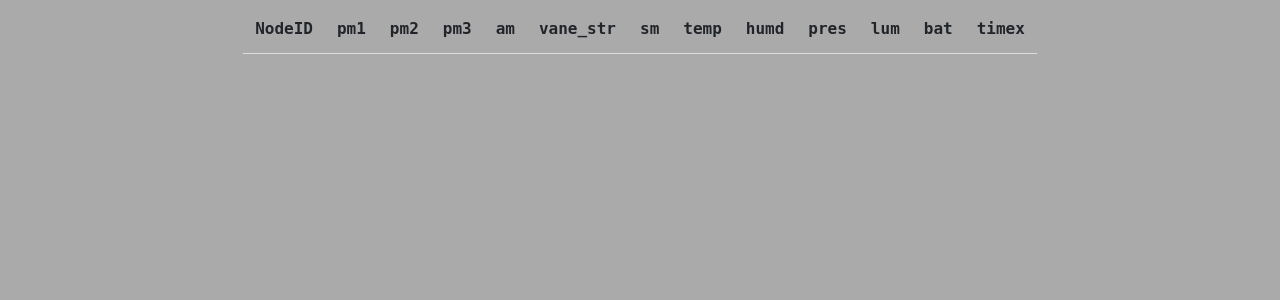
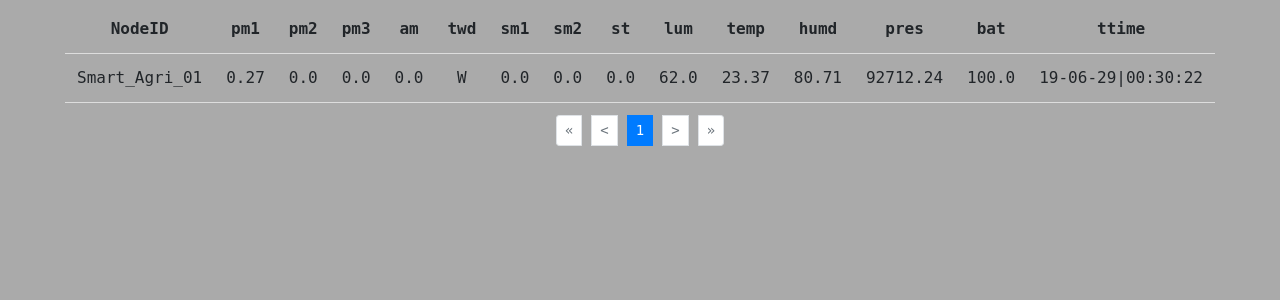
Before and after one commit to BruteForce009/libelium-data-processing, a Flask app: page / in a window 1280 px wide. Shown: the top 300 px of the page. Run offline with Flask 2, Linux system fonts and the light colour scheme; data comes from the database, SQL or seed files in the repository; both versions use the stored data as it was after the commit; data that the repository does not hold is empty; some libraries are stand-ins or nearby versions.

Commit message:
Added Pagination and Updated Models

```diff
--- a/appdir/config.py
+++ b/appdir/config.py
@@ -2,5 +2,5 @@
 
 
 class Config:
-    SECRET_KEY = os.environ.get('SECRET_KEY')
-    SQLALCHEMY_DATABASE_URI = os.environ.get('SQLALCHEMY_DATABASE_URI')
+    SECRET_KEY = "123456789"
+    SQLALCHEMY_DATABASE_URI = "sqlite:///site.db"
--- a/appdir/routes.py
+++ b/appdir/routes.py
@@ -1,15 +1,20 @@
 from flask import render_template, url_for, flash, redirect, get_flashed_messages, request
 from appdir import app, db
 import appdir.models
-import appdir.forms
+from datetime import datetime
 import json
 import time
+
+
+def remove(string):
+    return string.replace(" ", "|")
 
 
 @app.route('/')
 @app.route("/data_")
 def data_():
-    sensors = appdir.models.SensorData.query.all()
+    page = request.args.get('page', 1, type=int)
+    sensors = appdir.models.SensorData.query.order_by(appdir.models.SensorData.ttime.desc()).paginate(page=page, per_page=12)
     return render_template('data_.html', sensors=sensors)
 
 
@@ -17,54 +22,49 @@
 def data():
     if request.method == 'POST':
         NodeID = request.args.get('NodeID', type=str)
-        pm1 = request.args.get('tpluviometer1', type=str)
-        pm2 = request.args.get('tpluviometer2', type=str)
-        pm3 = request.args.get('tpluviometer3', type=str)
-        am = request.args.get('tanemometer', type=str)
-        vane_str = request.args.get('twd', type=str)
-        sm = request.args.get('tSoil_moist', type=str)
-        temp = request.args.get('ttemp', type=str)
-        humd = request.args.get('thumd', type=str)
-        pres = request.args.get('tpres', type=str)
-        lum = request.args.get('tLuminosity', type=str)
-        bat = request.args.get('tbat', type=float)
-        timex = request.args.get('ttime', type=str)
-        sensordata = appdir.models.SensorData(NodeID=NodeID, tpluviometer1=pm1, tpluviometer2=pm2, tpluviometer3=pm3, tanemometer=am, twd=vane_str, tSoil_moist=sm, ttemp=temp, thumd=humd, tpres=pres, tLuminosity=lum, tbat=bat, ttime=timex)
+        pm1 = request.args.get('pm1', type=str)
+        pm2 = request.args.get('pm2', type=str)
+        pm3 = request.args.get('pm3', type=str)
+        am = request.args.get('am', type=str)
+        twd = request.args.get('twd', type=str)
+        sm1 = request.args.get('sm1', type=str)
+        sm2 = request.args.get('sm2', type=str)
+        st = request.args.get('st', type=str)
+        lum = request.args.get('lum', type=str)
+        temp = request.args.get('temp', type=str)
+        humd = request.args.get('humd', type=str)
+        pres = request.args.get('pres', type=str)
+        bat = request.args.get('bat', type=float)
+        ttime = request.args.get('ttime', type=str)
+
+        sensordata = appdir.models.SensorData(NodeID=NodeID, pm1=pm1, pm2=pm2, pm3=pm3, am=am, twd=twd, sm1=sm1, sm2=sm2, st=st, lum=lum, temp=temp, humd=humd, pres=pres, bat=bat, ttime=ttime)
         db.session.add(sensordata)
         db.session.commit()
-    sensors = appdir.models.SensorData.query.all()
-    return render_template('data_.html', sensors=sensors)
+    return 'Done'
 
 
 @app.route("/datg", methods=['POST'])
 def datg():
-    NodeID = request.args.get('NodeID')
-    pm1 = request.args.get('tpluviometer1')
-    pm2 = request.args.get('tpluviometer2')
-    pm3 = request.args.get('tpluviometer3')
-    am = request.args.get('tanemometer')
-    vane_str = request.args.get('twd')
-    sm = request.args.get('tSoil_moist')
-    temp = request.args.get('ttemp')
-    humd = request.args.get('thumd')
-    pres = request.args.get('tpres')
-    lum = request.args.get('tLuminosity')
-    bat = request.args.get('tbat')
-    timex = request.args.get('ttime')
-    sensordata = appdir.models.SensorData(NodeID=NodeID, tpluviometer1=pm1, tpluviometer2=pm2, tpluviometer3=pm3, tanemometer=am, twd=vane_str, tSoil_moist=sm, ttemp=temp, thumd=humd, tpres=pres, tLuminosity=lum, tbat=bat, ttime=timex)
+    NodeID = request.args.get('NodeID', type=str)
+    pm1 = request.args.get('pm1', type=str)
+    pm2 = request.args.get('pm2', type=str)
+    pm3 = request.args.get('pm3', type=str)
+    am = request.args.get('am', type=str)
+    twd = request.args.get('twd', type=str)
+    sm1 = request.args.get('sm1', type=str)
+    sm2 = request.args.get('sm2', type=str)
+    st = request.args.get('st', type=str)
+    lum = request.args.get('lum', type=str)
+    temp = request.args.get('temp', type=str)
+    humd = request.args.get('humd', type=str)
+    pres = request.args.get('pres', type=str)
+    bat = request.args.get('bat', type=float)
+    ttime = request.args.get('ttime', type=str)
+
+    sensordata = appdir.models.SensorData(NodeID=NodeID, pm1=pm1, pm2=pm2, pm3=pm3, am=am, twd=twd, sm1=sm1, sm2=sm2, st=st, lum=lum, temp=temp, humd=humd, pres=pres, bat=bat, ttime=ttime)
     db.session.add(sensordata)
     db.session.commit()
-    sensors = appdir.models.SensorData.query.all()
-    return render_template('data_.html', sensors=sensors)
-
-
-@app.route("/datx?NodeID=<NodeID>&tpluviometer1=<pm1>&tpluviometer2=<pm2>&tpluviometer3=<pm3>&tanemometer=<am>&twd=<vane_str>&tSoil_moist=<sm>&ttemp=<temp>&thumd=<humd>&tpres=<pres>&tLuminosity=<lum>&tbat=<int:bat>&ttime=<timex>", methods=['GET', 'POST'])
-def datx(NodeID, pm1, pm2, pm3, am, vane_str, sm, temp, humd, pres, lum, bat, timex):
-    sensordata = appdir.models.SensorData(NodeID=NodeID, tpluviometer1=pm1, tpluviometer2=pm2, tpluviometer3=pm3, tanemometer=am, twd=vane_str, tSoil_moist=sm, ttemp=temp, thumd=humd, tpres=pres, tLuminosity=lum, tbat=bat, ttime=timex)
-    db.session.add(sensordata)
-    db.session.commit()
-    sensors = appdir.models.SensorData.query.all()
-    return render_template('data_.html', sensors=sensors)
+    return 'Done'
 
 
 @app.route("/jsondata", methods=['POST'])
@@ -72,21 +72,64 @@
     request_data = request.get_json()
 
     NodeID = request_data['NodeID']
-    pm1 = request_data['tpluviometer1']
-    pm2 = request_data['tpluviometer2']
-    pm3 = request_data['tpluviometer3']
-    am = request_data['tanemometer']
-    vane_str = request_data['twd']
-    sm = request_data['tSoil_moist']
-    temp = request_data['ttemp']
-    humd = request_data['thumd']
-    pres = request_data['tpres']
-    lum = request_data['tLuminosity']
-    bat = request_data['tbat']
-    timex = request_data['ttime']
+    pm1 = float(request_data['pm1'])
+    pm2 = float(request_data['pm2'])
+    pm3 = float(request_data['pm3'])
+    am = float(request_data['am'])
+    twd = request_data['twd']
+    sm1 = float(request_data['sm1'])
+    sm2 = float(request_data['sm2'])
+    st = float(request_data['st'])
+    lum = float(request_data['lum'])
+    temp = float(request_data['temp'])
+    humd = float(request_data['humd'])
+    pres = float(request_data['pres'])
+    bat = float(request_data['bat'])
+    ttime = request_data['ttime']
 
-    sensordata = appdir.models.SensorData(NodeID=NodeID, tpluviometer1=pm1, tpluviometer2=pm2, tpluviometer3=pm3, tanemometer=am, twd=vane_str, tSoil_moist=sm, ttemp=temp, thumd=humd, tpres=pres, tLuminosity=lum, tbat=bat, ttime=timex)
+    sensordata = appdir.models.SensorData(NodeID=NodeID, pm1=pm1, pm2=pm2, pm3=pm3, am=am, twd=twd, sm1=sm1, sm2=sm2, st=st, lum=lum, temp=temp, humd=humd, pres=pres, bat=bat, ttime=ttime)
     db.session.add(sensordata)
     db.session.commit()
-    sensors = appdir.models.SensorData.query.all()
-    return render_template('data_.html', sensors=sensors)
+    return 'Done'
+
+
+@app.route("/newjsondata", methods=['POST'])
+def newjsondata():
+    request_data = request.get_json()
+    ttime = remove(f'{datetime.utcnow()}')
+    if request_data:
+        if 'NodeID' in request_data:
+            NodeID = request_data['NodeID']
+        if 'pm1' in request_data:
+            pm1 = float(request_data['pm1'])
+        if 'pm2' in request_data:
+            pm2 = float(request_data['pm2'])
+        if 'pm3' in request_data:
+            pm3 = float(request_data['pm3'])
+        if 'am' in request_data:
+            am = float(request_data['am'])
+        if 'twd' in request_data:
+            twd = request_data['twd']
+        if 'sm1' in request_data:
+            sm1 = float(request_data['sm1'])
+        if 'sm2' in request_data:
+            sm2 = float(request_data['sm2'])
+        if 'st' in request_data:
+            st = float(request_data['st'])
+        if 'lum' in request_data:
+            lum = float(request_data['lum'])
+        if 'temp' in request_data:
+            temp = float(request_data['temp'])
+        if 'humd' in request_data:
+            humd = float(request_data['humd'])
+        if 'pres' in request_data:
+            pres = float(request_data['pres'])
+        if 'bat' in request_data:
+            bat = float(request_data['bat'])
+        if 'ttime' in request_data:
+            ttime = request_data['ttime']
+
+        sensordata = appdir.models.SensorData(NodeID=NodeID, pm1=pm1, pm2=pm2, pm3=pm3, am=am, twd=twd, sm1=sm1, sm2=sm2, st=st, lum=lum, temp=temp, humd=humd, pres=pres, bat=bat, ttime=ttime)
+        db.session.add(sensordata)
+        db.session.commit()
+    return 'Done'
--- a/appdir/static/css/style.css
+++ b/appdir/static/css/style.css
@@ -8,6 +8,14 @@
 
 h1, h2, h3, h4, h5, h6 {
   color: #444444;
+}
+
+.page-item {
+    margin: 0px 5px;
+}
+
+#pagenav {
+  margin: 7px;
 }
 
 #bold_em {
--- a/appdir/templates/data_.html
+++ b/appdir/templates/data_.html
@@ -10,16 +10,18 @@
             <td>pm2</td>
             <td>pm3</td>
             <td>am</td>
-            <td>vane_str</td>
-            <td>sm</td>
+            <td>twd</td>
+            <td>sm1</td>
+            <td>sm2</td>
+            <td>st</td>
+            <td>lum</td>
             <td>temp</td>
             <td>humd</td>
             <td>pres</td>
-            <td>lum</td>
             <td>bat</td>
-            <td>timex</td>
+            <td>ttime</td>
         </tr>
-        {% for temp in sensors %}
+        {% for temp in sensors.items %}
         {% set sen_str = temp %}
         {% set sensor = split_func(sen_str) %}
         <tr>
@@ -36,9 +38,80 @@
             <td>{{ sensor[10] }}</td>
             <td>{{ sensor[11] }}</td>
             <td>{{ sensor[12] }}</td>
+            <td>{{ sensor[13] }}</td>
+            <td>{{ sensor[14] }}</td>
         </tr>
         {% endfor %}
     </table>
     </div>
-
+    {% set prv = sensors.page-1 %}
+    {% set nxt = sensors.page+1 %}
+    {% set ttl = sensors.total %}
+    <nav id="pagenav">
+      <ul class="pagination pagination-sm justify-content-center">
+          {% if sensors.page != 1 %}
+        <li class="page-item codinal">
+          <a class="page-link" href="{{ url_for('data_', page=1) }}" aria-label="Previous">
+            <span aria-hidden="true">&laquo;</span>
+            <span class="sr-only">Previous</span>
+          </a>
+        </li>
+          <li class="page-item codinal">
+          <a class="page-link" href="{{ url_for('data_', page=prv) }}" aria-label="Previous">
+            <span aria-hidden="true">&lt;</span>
+            <span class="sr-only">Previous</span>
+          </a>
+        </li>
+         {% else %}
+        <li class="page-item disabled codinal">
+          <a class="page-link" href="{{ url_for('data_', page=1) }}" aria-label="Previous" tabindex="-1">
+            <span aria-hidden="true">&laquo;</span>
+            <span class="sr-only">Previous</span>
+          </a>
+        </li>
+          <li class="page-item disabled codinal">
+          <a class="page-link" href="{{ url_for('data_', page=prv) }}" aria-label="Previous" tabindex="-1">
+            <span aria-hidden="true">&lt;</span>
+            <span class="sr-only">Previous</span>
+          </a>
+        </li>
+        {% endif %}
+          {% for page_num in sensors.iter_pages(left_edge=1, right_edge=1, left_current=1, right_current=2) %}
+            {% if page_num %}
+                {% if sensors.page == page_num %}
+                    <li class="page-item active"><a class="page-link" href="{{ url_for('data_', page=page_num) }}">{{ page_num }}</a></li>
+                {% else %}
+                    <li class="page-item"><a class="page-link" href="{{ url_for('data_', page=page_num) }}">{{ page_num }}</a></li>
+                {% endif %}
+            {% endif %}
+          {% endfor %}
+        {% if sensors.page < ttl %}
+        <li class="page-item codinal">
+          <a class="page-link" href="{{ url_for('data_', page=nxt) }}" aria-label="Next">
+            <span aria-hidden="true">&gt;</span>
+            <span class="sr-only">Next</span>
+          </a>
+        </li>
+          <li class="page-item codinal">
+          <a class="page-link" href="{{ url_for('data_', page=ttl) }}" aria-label="Next">
+            <span aria-hidden="true">&raquo;</span>
+            <span class="sr-only">Next</span>
+          </a>
+        </li>
+         {% else %}
+          <li class="page-item disabled codinal">
+          <a class="page-link" href="{{ url_for('data_', page=nxt) }}" aria-label="Next" tabindex="-1">
+            <span aria-hidden="true">&gt;</span>
+            <span class="sr-only">Next</span>
+          </a>
+        </li>
+          <li class="page-item disabled codinal">
+          <a class="page-link" href="{{ url_for('data_', page=ttl) }}" aria-label="Next" tabindex="-1">
+            <span aria-hidden="true">&raquo;</span>
+            <span class="sr-only">Next</span>
+          </a>
+        </li>
+        {% endif %}
+      </ul>
+    </nav>
 {% endblock main %}
--- a/run.py
+++ b/run.py
@@ -2,4 +2,4 @@
 
 
 if __name__ == '__main__':
-    app.run(debug=True, port=8080)  # debug mode reloads server with changes
+    app.run(debug=True)  # debug mode reloads server with changes
```
Also changed, not shown: appdir/forms.py (deleted, +0 -22 lines), appdir/models.py (+17 -15 lines), appdir/site.db (added), 1 other file.
